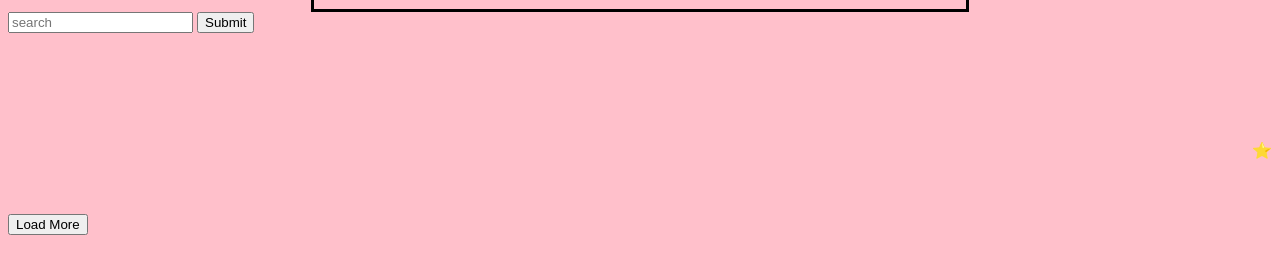
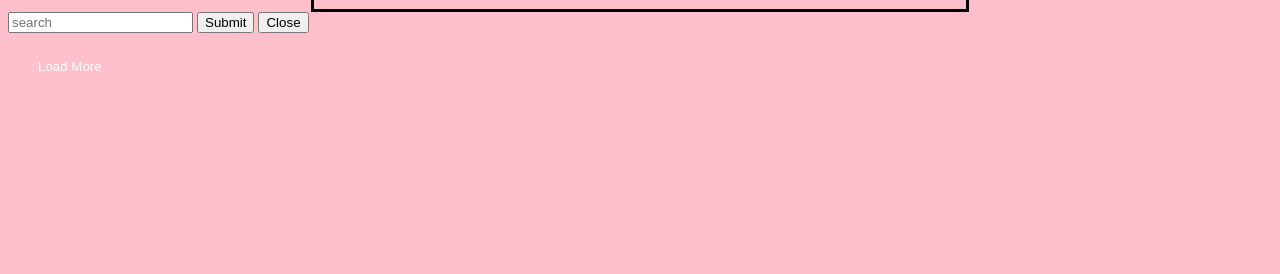
Before and after one commit to fzh15/Salesforce, a plain HTML site: page index.html in a window 1280 px wide. Shown: the part 60-334 px from the top of the page. Drawn offline with Linux system fonts and the light colour scheme; no server answers.

Commit message:
Update index.html

```diff
--- a/index.html
+++ b/index.html
@@ -1,18 +1,3 @@
-<!-- - [ ] User can view a list of current movies from The Movie Database API as a grid view
--->
-
-<!-- - The button should have an id of `load-more-movies-btn`. !
-- When clicked, the page should not refresh.
-- New movies should simply be added to the bottom
-- [ ] Allow users to search for movies and display them in a grid view
-- There should be a search input element with an id of `search-input`
-- Users should be able to type into the input
-- When a user hits 'Enter', it should send a search request to the movies API
-- The results from the search should be displayed on the page
-- There should be a close icon with an id of `close-search-btn` that exits the search, clears results, and shows the current movies displayed previously -->
-
-<!-- - old code -->
-
 
 <!DOCTYPE html>
 <html lang="en">
@@ -42,40 +27,50 @@
 
     </div>
 
-    <form id= "formbuttn">
+    <!-- button element here--->
+    <form id= "search-form">
         <input type="text" id="search-input" placeholder="search" /> <!-- add placeholder here-->
-        <input type="submit" />
+        <!-- <input type="submit" /> -->
+        <button id = "search-button" type = "button" > Submit</button>
+        <button id="close-search-btn" type="button">Close</button>
     </form>
 
 
     <div class = "Flixster">
 
         <div id="movies-grid"><br>
-             <!--grid element here-->
+
+                </div id= "load-more-movies-btn-div">
+
+
+                     <button type="button" id="load-more-movies-btn"> Load More </button>
+                </div>
+
+             <!-- grid element here
                     <div class = "movie-card"><br><br><br>
-                <!--wrapper element here-->
-                <div class="movie-title"></div><br><br><br>
+                wrapper element here
+                   <div class="movie-title"></div><br><br><br>
 
-                <div class="movie-votes"> &#11088 </div><br><br><br>
+                    <div class="movie-votes"> &#11088 </div><br><br><br> -->
 
 
                 <!--rating incremnetation-->
 
 
-                </div>
+        </div>
 
-        </div>
+    </div>
 
         <!--load more button-->
 
-            </div id= "load-more-movies-btn">
+            <!-- </div id= "load-more-movies-btn">
 
 
                 <button type="button"> Load More </button>
 
 
 
-            </div>
+            </div> -->
 
 
 
```
